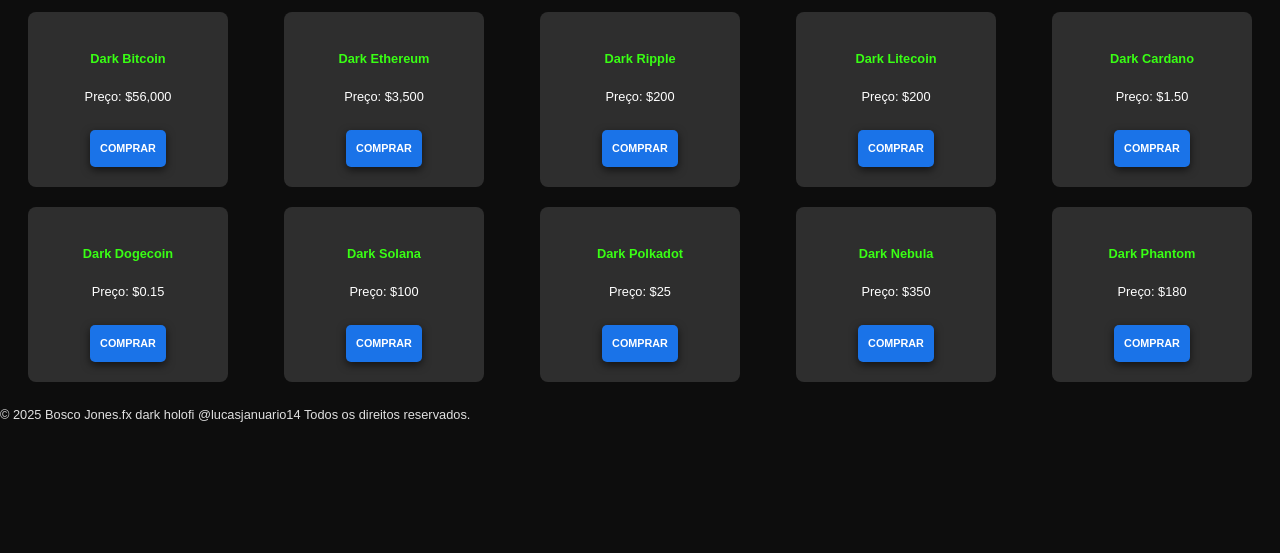
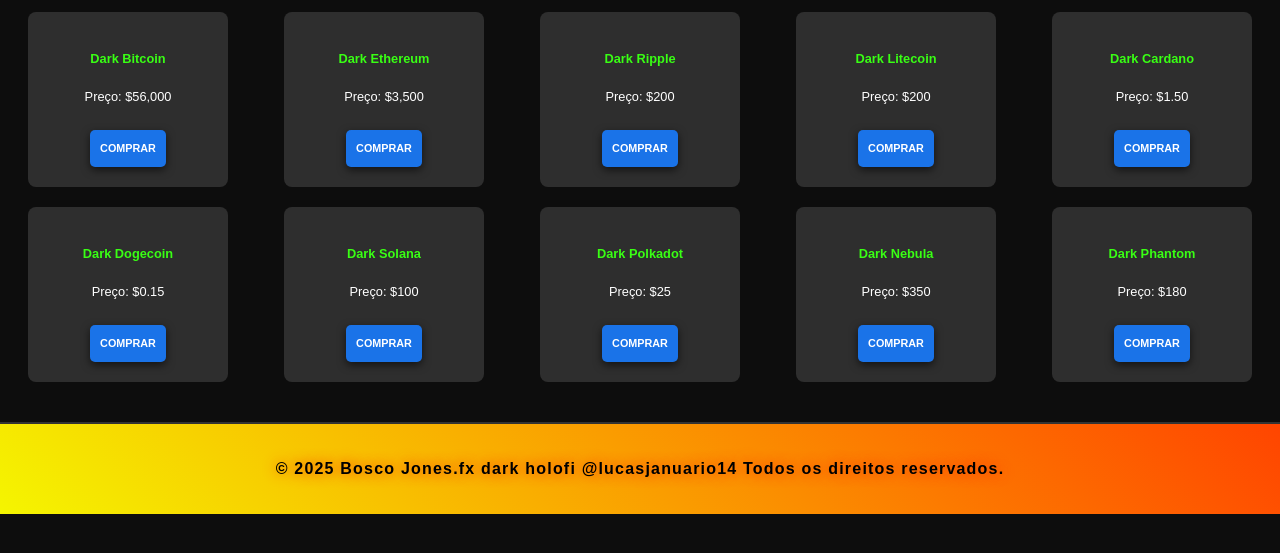
Before and after one commit to NSCSUPORT/boscojones, a website: page market.html in a window 1280 px wide. Shown: the part 173-726 px from the top of the page. Drawn offline with Linux system fonts and the light colour scheme; no server answers.

Commit message:
Update market.html

```diff
--- a/market.html
+++ b/market.html
@@ -256,17 +256,23 @@
   letter-spacing: 0.045em;
 }
 
+
 /* === FOOTER === */
-.footer {
+footer {
+  width: 100%;
+  padding: 16px;
+  background: linear-gradient(45deg, #f5f500, #ff4500);
+  color: #000;
   text-align: center;
-  padding: 14.4px; /* 18px * 0.8 */
-  background: linear-gradient(90deg, #ff8f00, #fbc02d);
-  color: #0d0d0d;
-  font-size: 10.8px; /* 13.5px * 0.8 */
-  margin-top: 43.2px; /* 54px * 0.8 */
-  letter-spacing: 0.036em; /* 0.045em * 0.8 */
-  font-weight: 700;
+  font-size: 1rem;
+  font-weight: bold;
+  letter-spacing: 1.2px;
+  text-shadow: 0 0 6px #ff0000;
+  animation: neon 1.5s ease-in-out infinite alternate;
+  border-top: 2px solid #333;
+  margin-top: 30px;
 }
+
 </style>
 
 
```
